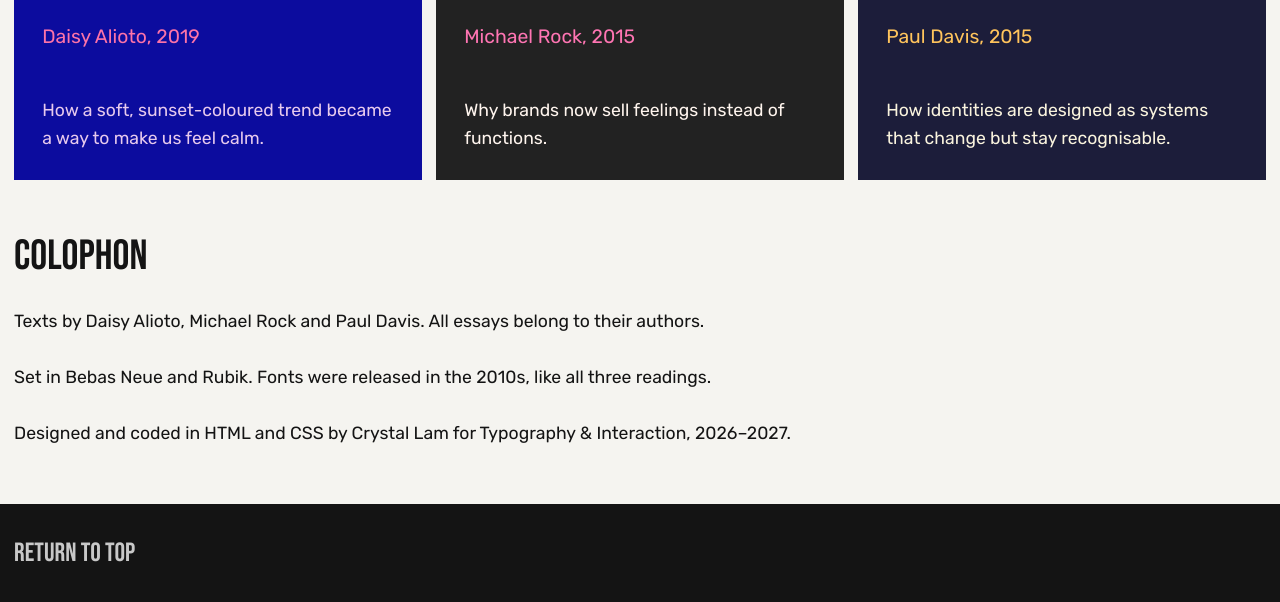
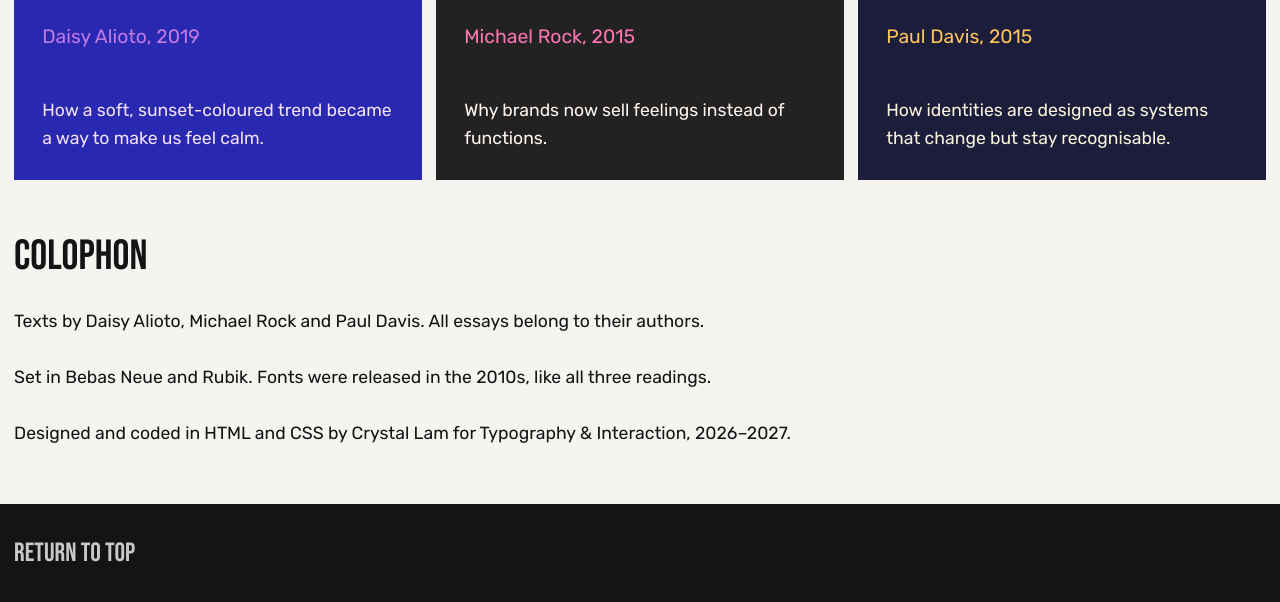
Before and after one commit to lamcrystal/binding, a plain HTML site: page index.html in a window 1280 px wide. Shown: the part 470-1072 px from the top of the page. Drawn offline with Linux system fonts and the light colour scheme.

Commit message:
Update landing.css

```diff
--- a/styles/landing.css
+++ b/styles/landing.css
@@ -63,9 +63,9 @@ main > header {
 
 /* Each chapter uses the same colours as its article */
 .gradients {
-	--color-bg: rgb(12, 12, 158);
-	--color-main: rgb(231, 202, 237);
-	--color-accent: rgb(252, 115, 168);
+	--color-bg: rgb(40, 40, 176);
+	--color-main: rgb(243, 226, 247);
+	--color-accent: rgb(193, 121, 227);
 }
 
 .feeling {
```
